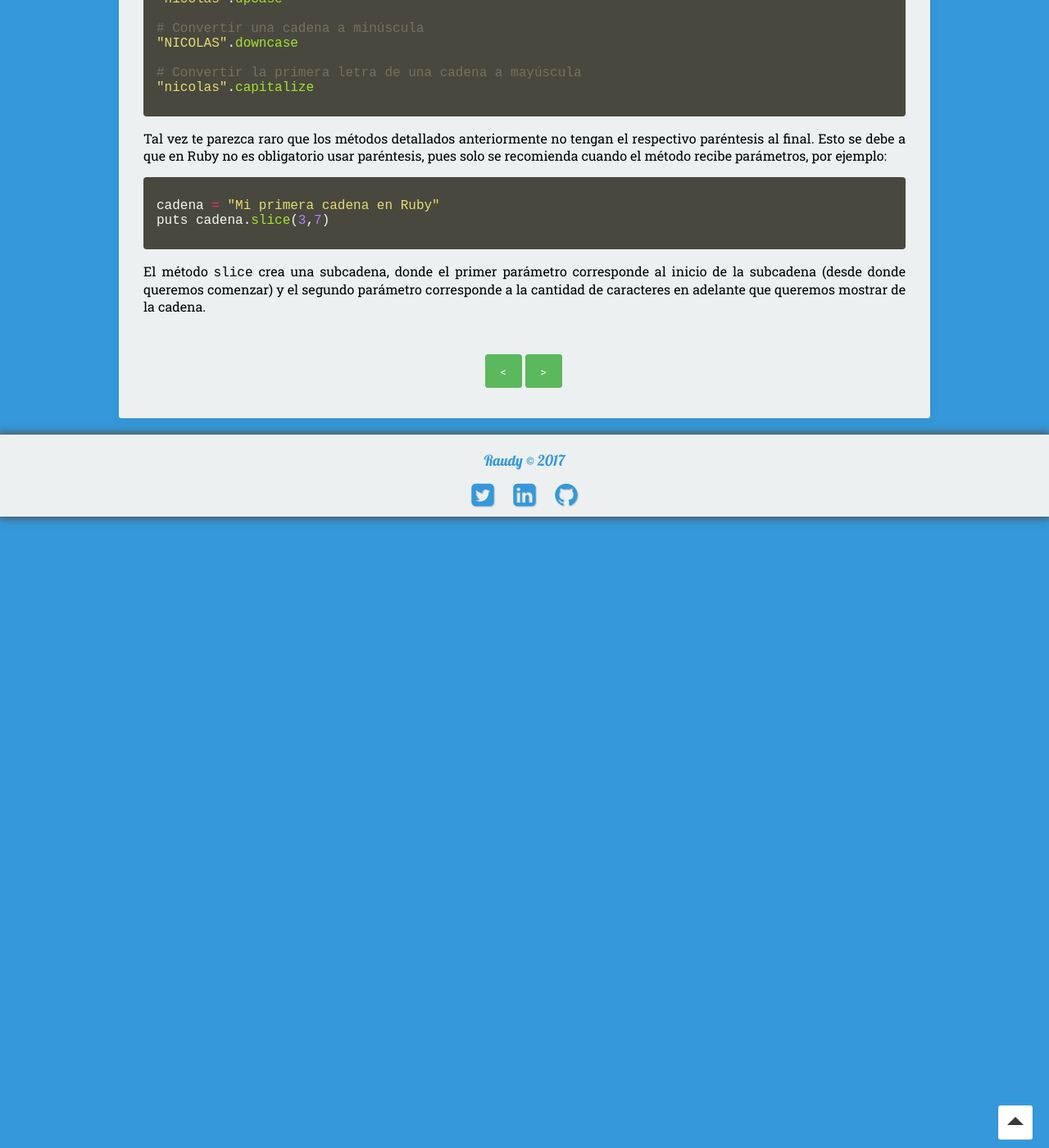
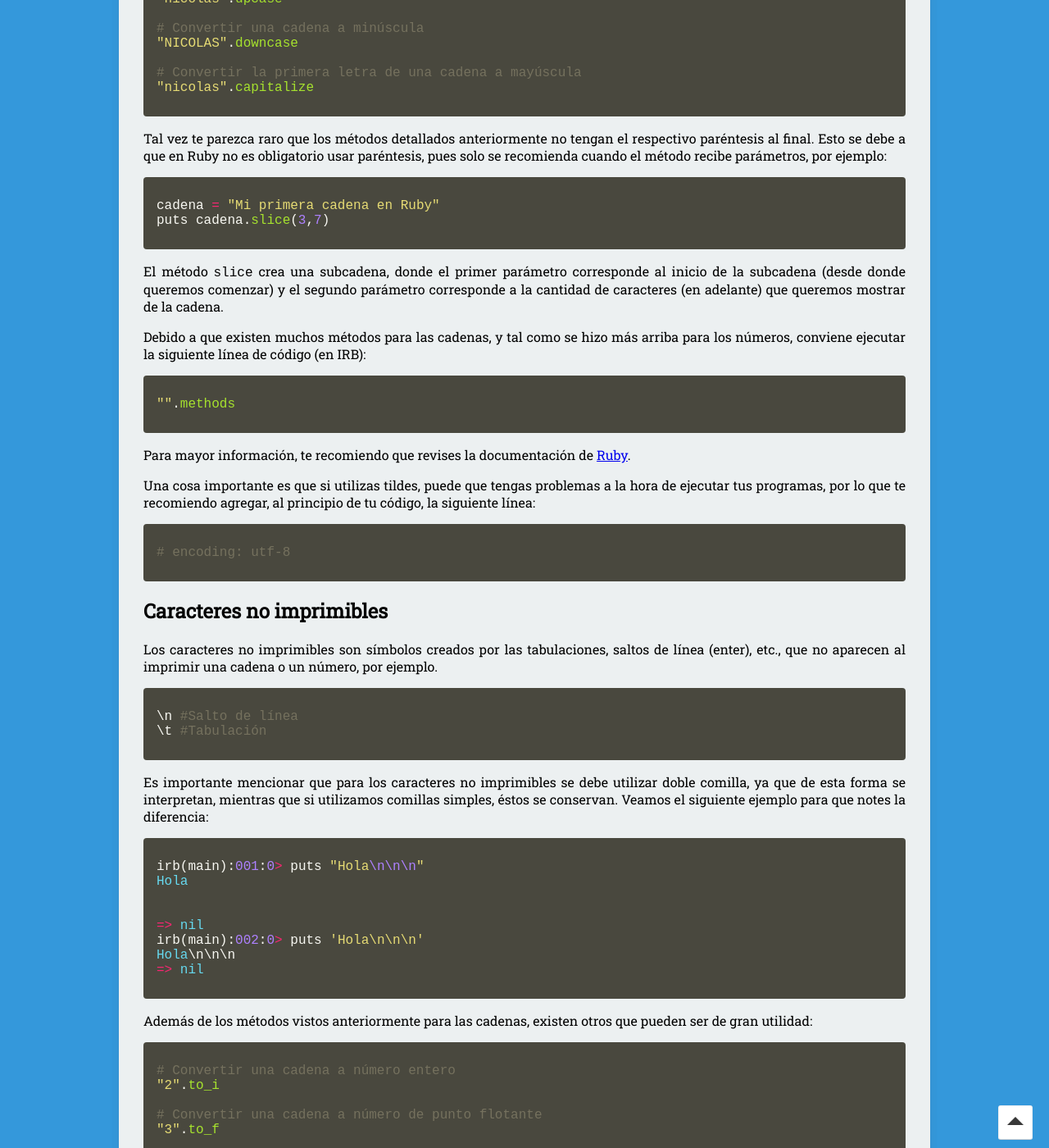
Before and after one commit to nisoto/Blog-anterior-2.0, a Jekyll site: the page built from _posts/2017-10-08-datos-elementales-ruby.md, in a window 1280 px wide and 1400 px high, scrolled down 2277 px. Shown: the whole window at 82% size. Built offline with Jekyll 4.4.1, drawn with Linux system fonts in a browser that asks for light colours; nearby versions of some CDN libraries; some of the changed text lies outside the part shown.

Commit message:
Update 2017-10-08-datos-elementales-ruby.md

```diff
--- a/_posts/2017-10-08-datos-elementales-ruby.md
+++ b/_posts/2017-10-08-datos-elementales-ruby.md
@@ -111,7 +111,97 @@ cadena = "Mi primera cadena en Ruby"
 puts cadena.slice(3,7)
 {% endhighlight %}
 
-El método `slice` crea una subcadena, donde el primer parámetro corresponde al inicio de la subcadena (desde donde queremos comenzar) y el segundo parámetro corresponde a la cantidad de caracteres en adelante que queremos mostrar de la cadena.
+El método `slice` crea una subcadena, donde el primer parámetro corresponde al inicio de la subcadena (desde donde queremos comenzar) y el segundo parámetro corresponde a la cantidad de caracteres (en adelante) que queremos mostrar de la cadena.
+
+Debido a que existen muchos métodos para las cadenas, y tal como se hizo más arriba para los números, conviene ejecutar la siguiente línea de código (en IRB):
+
+{% highlight ruby %}
+"".methods
+{% endhighlight %}
+
+Para mayor información, te recomiendo que revises la documentación de [Ruby](https://www.ruby-lang.org/es/documentation/).
+
+Una cosa importante es que si utilizas tildes, puede que tengas problemas a la hora de ejecutar tus programas, por lo que te recomiendo agregar, al principio de tu código, la siguiente línea:
+
+{% highlight ruby %}
+# encoding: utf-8
+{% endhighlight %}
+
+## Caracteres no imprimibles
+
+Los caracteres no imprimibles son símbolos creados por las tabulaciones, saltos de línea (enter), etc., que no aparecen al imprimir una cadena o un número, por ejemplo.
+
+{% highlight ruby %}
+\n #Salto de línea
+\t #Tabulación
+{% endhighlight %}
+
+Es importante mencionar que para los caracteres no imprimibles se debe utilizar doble comilla, ya que de esta forma se interpretan, mientras que si utilizamos comillas simples, éstos se conservan. Veamos el siguiente ejemplo para que notes la diferencia:
+
+{% highlight ruby %}
+irb(main):001:0> puts "Hola\n\n\n"
+Hola
+
+
+=> nil
+irb(main):002:0> puts 'Hola\n\n\n'
+Hola\n\n\n
+=> nil
+{% endhighlight %}
+
+Además de los métodos vistos anteriormente para las cadenas, existen otros que pueden ser de gran utilidad:
+
+{% highlight ruby %}
+# Convertir una cadena a número entero
+"2".to_i
+
+# Convertir una cadena a número de punto flotante
+"3".to_f
+
+# Convertir un número (entero o de punto flotante) a cadena
+1.to_s
+
+# Retorna True o False dependiendo si la cadena está vacía o no
+"nicolas".empty?
+
+# Determina si la cadena contiene a la subcadena "Ruby" (retorna True o False)
+"Esto es una cadena en Ruby".include? 'Ruby'
+
+# Invertir una cadena
+"nicolas".reverse
+{% endhighlight %}
+
+¿Qué pasaría ahora si intentamos convertir la cadena `"1asdf"` a número? Mediante los métodos `to_i` o `to_f`, lo que haría Ruby sería tomar la cadena y considerar los números que se encuentran al principio, ignorando todo lo demás. Por ejemplo:
+
+{% highlight ruby %}
+irb(main):001:0> "4asdf".to_i
+=> 4
+irb(main):002:0> "4qwerty".to_f
+=> 4.0
+irb(main):003:0> "345asdf".to_i
+=> 345
+{% endhighlight %}
+
+¿Y si ahora tuviéramos la cadena `"asd1fgh"`? A diferencia del ejemplo anterior (donde el número está al principio), si la cadena que queremos convertir no comienza con un número, el resultado será un `0`. Por ejemplo:
+
+{% highlight ruby %}
+irb(main):001:0> "asd1fgh".to_i
+=> 0
+irb(main):002:0> "asd1fgh".to_f
+=> 0.0
+{% endhighlight %}
+
+## Métodos peligrosos
+
+Un método es peligroso cuando modifica al objeto sobre el que se está trabajando. Consideremos el siguiente ejemnplo:
+
+{% highlight ruby %}
+cadena = "nicolas"
+cadena.upcase! # El signo de exclamación modifica al objeto
+puts cadena
+{% endhighlight %}
+
+Al imprimir la variable `cadena`, nos daremos cuenta que el texto se ha modificado.
 
 |     |     |
 |----:|:----|
```
